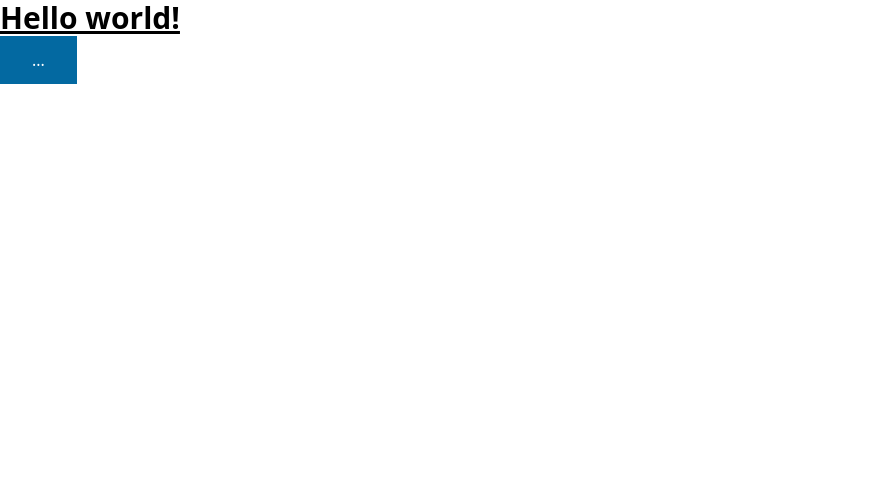
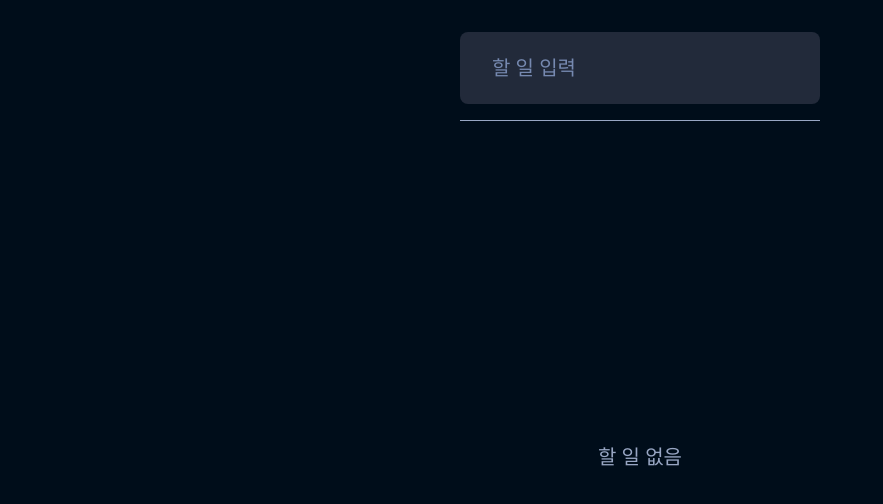
Before and after one commit to bh2980/ToDoList, a React (Create React App) app: page / in a window 1280 px wide. Shown: the top 504 px of the page, without its empty margins (0-883 px from the left). Built offline with nearby package versions, Linux system fonts and the light colour scheme.

Commit message:
feat: Todo 기능 구현 완료

```diff
--- a/package.json
+++ b/package.json
@@ -35,6 +35,7 @@
     ]
   },
   "devDependencies": {
+    "@tailwindcss/typography": "^0.5.9",
     "@typescript-eslint/eslint-plugin": "^6.1.0",
     "@typescript-eslint/parser": "^6.1.0",
     "eslint": "^8.45.0",
--- a/src/App.tsx
+++ b/src/App.tsx
@@ -1,10 +1,9 @@
+import Main from "./page/Main";
+
 function App() {
   return (
     <div className="App">
-      <h1 className="text-3xl font-bold underline">Hello world!</h1>
-      <button className="bg-sky-700 px-4 py-2 text-white hover:bg-sky-800 sm:px-8 sm:py-3">
-        ...
-      </button>
+      <Main />
     </div>
   );
 }
--- /dev/null
+++ b/src/page/Main.tsx
@@ -0,0 +1,73 @@
+import { useState } from "react";
+
+interface TodoType {
+  id: number;
+  todo: string;
+}
+
+function Main() {
+  const [todos, setTodos] = useState<TodoType[]>([]);
+  const [inputString, setInputString] = useState<string>("");
+
+  const addTodos = (e: React.KeyboardEvent<HTMLInputElement>) => {
+    if (e.key === "Enter" && inputString.length > 0) {
+      setTodos((current) => [
+        ...current,
+        { id: Date.now(), todo: inputString },
+      ]);
+      setInputString("");
+    }
+  };
+
+  const onChangeInput = (e: React.ChangeEvent<HTMLInputElement>) => {
+    setInputString(e.target.value);
+  };
+
+  const removeTodo = (
+    e: React.MouseEvent<HTMLButtonElement, MouseEvent>,
+    removeTodoId: number,
+  ) => {
+    setTodos((current) => current.filter((todo) => todo.id !== removeTodoId));
+  };
+
+  return (
+    <div className="flex h-screen w-screen flex-col items-center bg-primary-900 px-24 py-32">
+      <div className="h-full min-w-[360px]">
+        <input
+          type="text"
+          className="placeholder-gray400 text-head4 flex w-full items-center rounded-lg bg-gray-800 px-32 py-24 text-white outline-none"
+          placeholder="할 일 입력"
+          value={inputString}
+          onKeyDown={(e) => addTodos(e)}
+          onChange={(e) => onChangeInput(e)}
+        ></input>
+        <div className="my-16 border-b-[1px] border-gray-300"></div>
+        {todos.length === 0 ? (
+          <div className="my-16 flex h-[calc(100%-96px)] flex-col items-center justify-center">
+            <span className="text-head4 text-gray-300">할 일 없음</span>
+          </div>
+        ) : (
+          <div className="my-16 flex h-[calc(100%-96px)] flex-col gap-16">
+            {todos.map((todo) => {
+              return (
+                <div className="flex flex-row gap-8" key={todo.id}>
+                  <div className="text-head4 flex w-4/5 items-center rounded-lg bg-gray-800 px-32 py-24 text-primary-50">
+                    {todo.todo}
+                  </div>
+                  <button
+                    className="text-body1 w-1/5 rounded-lg bg-red-500 text-white hover:bg-red-700"
+                    onClick={(e) => removeTodo(e, todo.id)}
+                  >
+                    삭제
+                  </button>
+                </div>
+              );
+            })}
+          </div>
+        )}
+      </div>
+    </div>
+  );
+}
+
+export default Main;
--- a/tailwind.config.js
+++ b/tailwind.config.js
@@ -1,8 +1,129 @@
 /** @type {import('tailwindcss').Config} */
 module.exports = {
+  mode: "jit",
   content: ["./src/**/*.{js,jsx,ts,tsx}"],
   theme: {
-    extend: {},
+    spacing: {
+      2: "2px",
+      4: "4px",
+      8: "8px",
+      12: "12px",
+      16: "16px",
+      20: "20px",
+      24: "24px",
+      32: "32px",
+      40: "40px",
+    },
+    typography: {
+      head1: {
+        css: {
+          fontSize: "42px",
+          lineHeight: "48px",
+        },
+      },
+      head2: {
+        css: {
+          fontSize: "36px",
+          lineHeight: "40px",
+        },
+      },
+      head3: {
+        css: {
+          fontSize: "24px",
+          lineHeight: "32px",
+        },
+      },
+      head4: {
+        css: {
+          fontSize: "20px",
+          lineHeight: "24px",
+        },
+      },
+      head5: {
+        css: {
+          fontSize: "18px",
+          lineHeight: "24px",
+        },
+      },
+      body1: {
+        css: {
+          fontSize: "16px",
+          lineHeight: "24px",
+        },
+      },
+      body2: {
+        css: {
+          fontSize: "14px",
+          lineHeight: "16px",
+        },
+      },
+      body3: {
+        css: {
+          fontSize: "12px",
+          lineHeight: "16px",
+        },
+      },
+    },
+    extend: {
+      colors: {
+        primary: {
+          50: "#E5F3FF",
+          100: "#B2DAFF",
+          200: "#80C1FF",
+          300: "#4DA8FF",
+          400: "#1A8FFF",
+          500: "#0076E5",
+          600: "#005CB3",
+          700: "#004280",
+          800: "#00274D",
+          900: "#000D1A",
+        },
+        secondary: {
+          50: "#FFE5E6",
+          100: "#FFB2B4",
+          200: "#FF8082",
+          300: "#FF4D4F",
+          400: "#FF1A1D",
+          500: "#E50004",
+          600: "#B20003",
+          700: "#800002",
+          800: "#4D0001",
+          900: "#1A0000",
+        },
+        tertiary: {
+          50: "#FFF6E5",
+          100: "#FFE4B2",
+          200: "#FFD280",
+          300: "#FFC14D",
+          400: "#FFAF1A",
+          500: "#E59500",
+          600: "#B27400",
+          700: "#805300",
+          800: "#4D3200",
+          900: "#1A1100",
+        },
+        gray: {
+          50: "#F9F9FB",
+          100: "#D8DEE9",
+          200: "#B8C2D6",
+          300: "#98A6C3",
+          400: "#7689B0",
+          500: "#5A709B",
+          600: "#47587B",
+          700: "#34415A",
+          800: "#222A3A",
+          900: "#0F131A",
+        },
+        white: "#FFFFFF",
+        black: "#121212",
+        background: "#F7F7F7",
+      },
+    },
   },
-  plugins: [],
+  plugins: [
+    // eslint-disable-next-line @typescript-eslint/no-var-requires
+    require("@tailwindcss/typography")({
+      className: "text",
+    }),
+  ],
 };
```
Also changed, not shown: .eslintrc.json, 2 other files (tests, documents, lock files or other folders).
